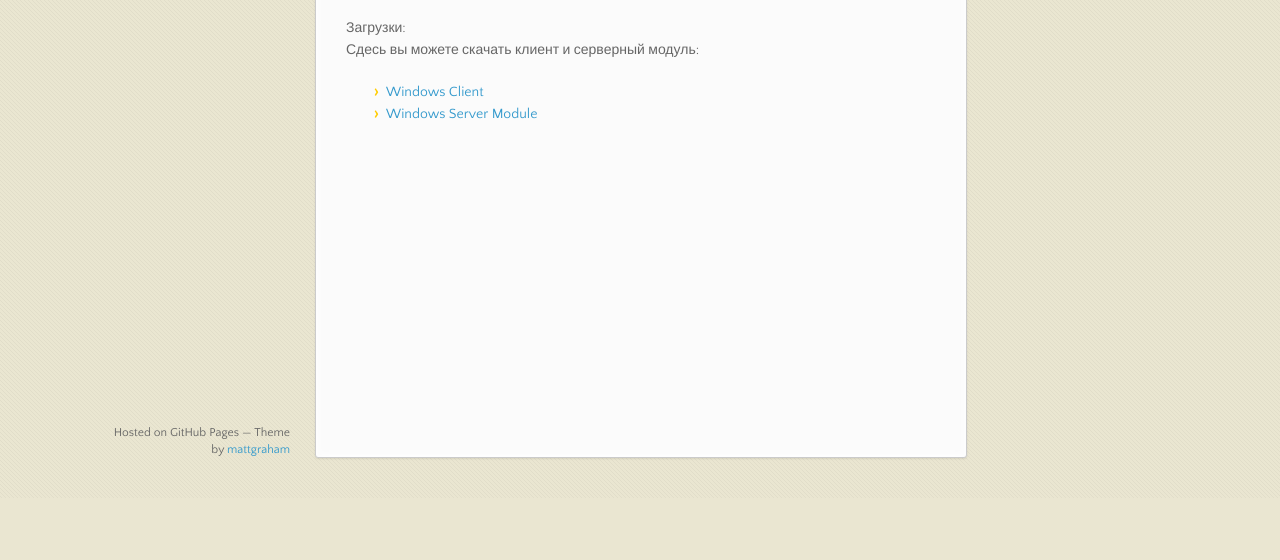
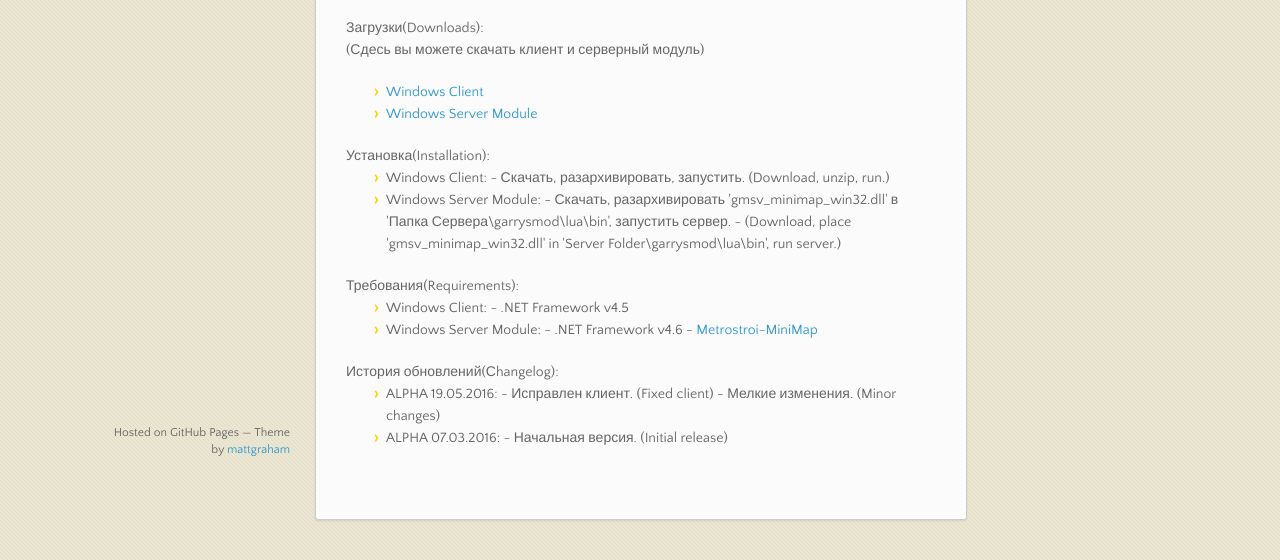
Before and after one commit to OnlyNoob/Metrostroi-MiniMap, a plain HTML site: page index.html in a window 1280 px wide. Shown: the part 302-862 px from the top of the page. Before the commit the page ends 800 px from the top, so only its background shows below. Drawn offline with nearby package versions, Linux system fonts and the light colour scheme.

Commit message:
Update links
Обновлены ссылки и страница

```diff
--- a/index.html
+++ b/index.html
@@ -25,8 +25,8 @@
         <span id="logo"></span>
 
         <a href="https://github.com/OnlyNoob/Metrostroi-MiniMap" class="button fork"><strong>View On GitHub</strong></a>
-		<a href="https://www.dropbox.com/s/pvbb9rzz0p5dvbl/Client.zip?dl=1" class="button downloads" style="margin-top: 5px;"><strong>Download Client</strong></a>
-		<a href="https://www.dropbox.com/s/zq0htham85z3i65/gmsv_minimap_win32.zip?dl=1" class="button downloads" style="margin-right: 5px; margin-top: 5px;"><strong>Download Server Module</strong></a>
+		<a href="https://cloud.mail.ru/public/M66D/XsCccwZgG" class="button downloads" style="margin-top: 5px;"><strong>Download Client</strong></a>
+		<a href="https://cloud.mail.ru/public/3wW2/o26JbZA5M" class="button downloads" style="margin-right: 5px; margin-top: 5px;"><strong>Download Server Module</strong></a>
       </div><!-- end banner -->
 
     <div class="wrapper">
@@ -40,14 +40,54 @@
 <p><a href="https://github.com/OnlyNoob/Metrostroi-MiniMap/">Metrostroi-MiniMap на Github</a> это дополнение к моду Metrostroi (Garry's Mod).
 </br>MiniMap Client (Standalone) альфа уже доступна!</p>
 <a id="downloads" class="anchor" href="#downloads" aria-hidden="true"><span aria-hidden="true" class="octicon octicon-link"></span></a>
-Загрузки:
-<p>Сдесь вы можете скачать клиент и серверный модуль:</p>
+Загрузки(Downloads):
+<p>(Сдесь вы можете скачать клиент и серверный модуль)</p>
 <ul>
 	<li>
-		<a href="https://www.dropbox.com/s/pvbb9rzz0p5dvbl/Client.zip?dl=1">Windows Client</a>
+		<a href="https://cloud.mail.ru/public/M66D/XsCccwZgG">Windows Client</a>
 	</li>
 	<li>
-		<a href="https://www.dropbox.com/s/zq0htham85z3i65/gmsv_minimap_win32.zip?dl=1">Windows Server Module</a>
+		<a href="https://cloud.mail.ru/public/3wW2/o26JbZA5M">Windows Server Module</a>
+	</li>
+</ul>
+<a id="downloads" class="anchor" href="#installation" aria-hidden="true"><span aria-hidden="true" class="octicon octicon-link"></span></a>
+Установка(Installation):
+<ul>
+	<li>
+		Windows Client:
+		- Скачать, разархивировать, запустить.
+		(Download, unzip, run.)
+	</li>
+	<li>
+		Windows Server Module:
+		- Скачать, разархивировать 'gmsv_minimap_win32.dll' в 'Папка Сервера\garrysmod\lua\bin', запустить сервер.
+		- (Download, place 'gmsv_minimap_win32.dll' in 'Server Folder\garrysmod\lua\bin', run server.)
+	</li>
+</ul>
+<a id="downloads" class="anchor" href="#requirements" aria-hidden="true"><span aria-hidden="true" class="octicon octicon-link"></span></a>
+Требования(Requirements):
+<ul>
+	<li>
+		Windows Client:
+		- .NET Framework v4.5
+	</li>
+	<li>
+		Windows Server Module:
+		- .NET Framework v4.6
+		- <a href="https://github.com/OnlyNoob/Metrostroi-MiniMap/">Metrostroi-MiniMap</a>
+	</li>
+</ul>
+<a id="downloads" class="anchor" href="#changelog" aria-hidden="true"><span aria-hidden="true" class="octicon octicon-link"></span></a>
+История обновлений(Сhangelog):
+<ul>
+	<li>
+		ALPHA 19.05.2016:
+		- Исправлен клиент. (Fixed client)
+		- Мелкие изменения. (Minor changes)
+	</li>
+	<li>
+		ALPHA 07.03.2016:
+		- Начальная версия. (Initial release)
 	</li>
 </ul>
       </section>
```
